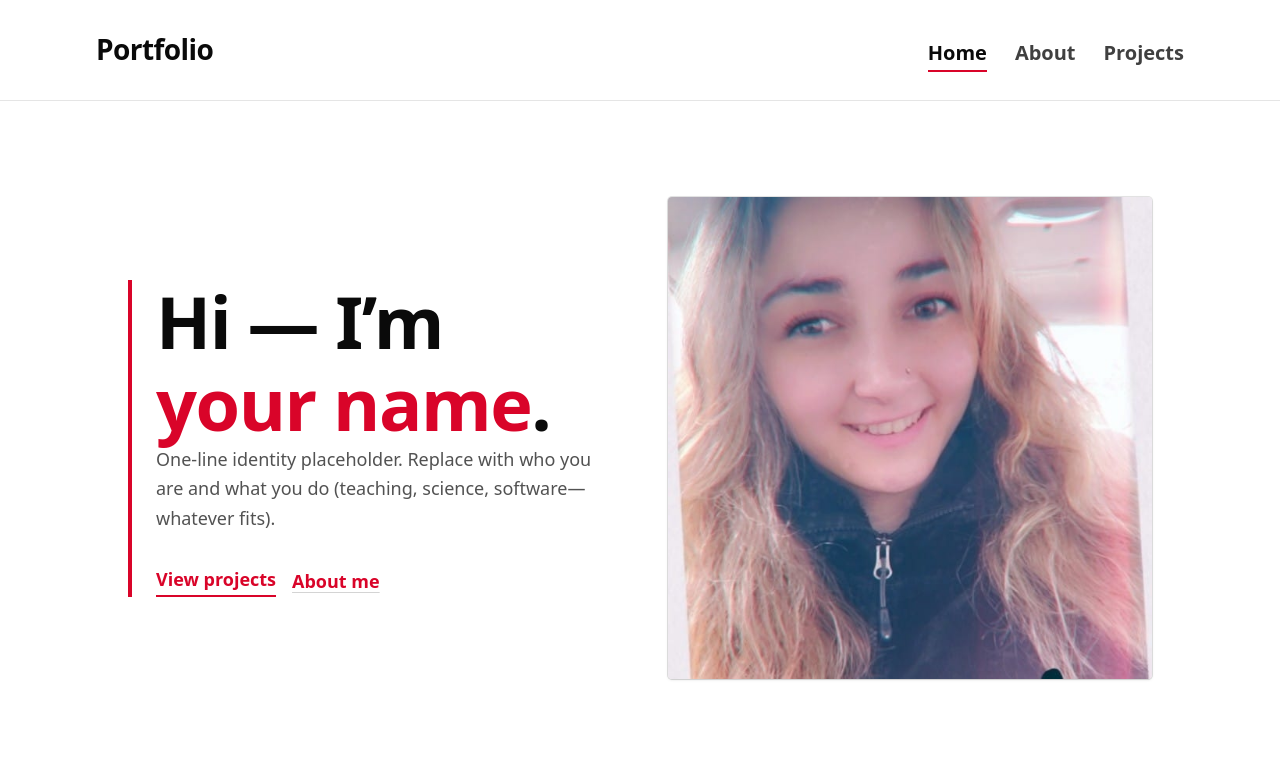
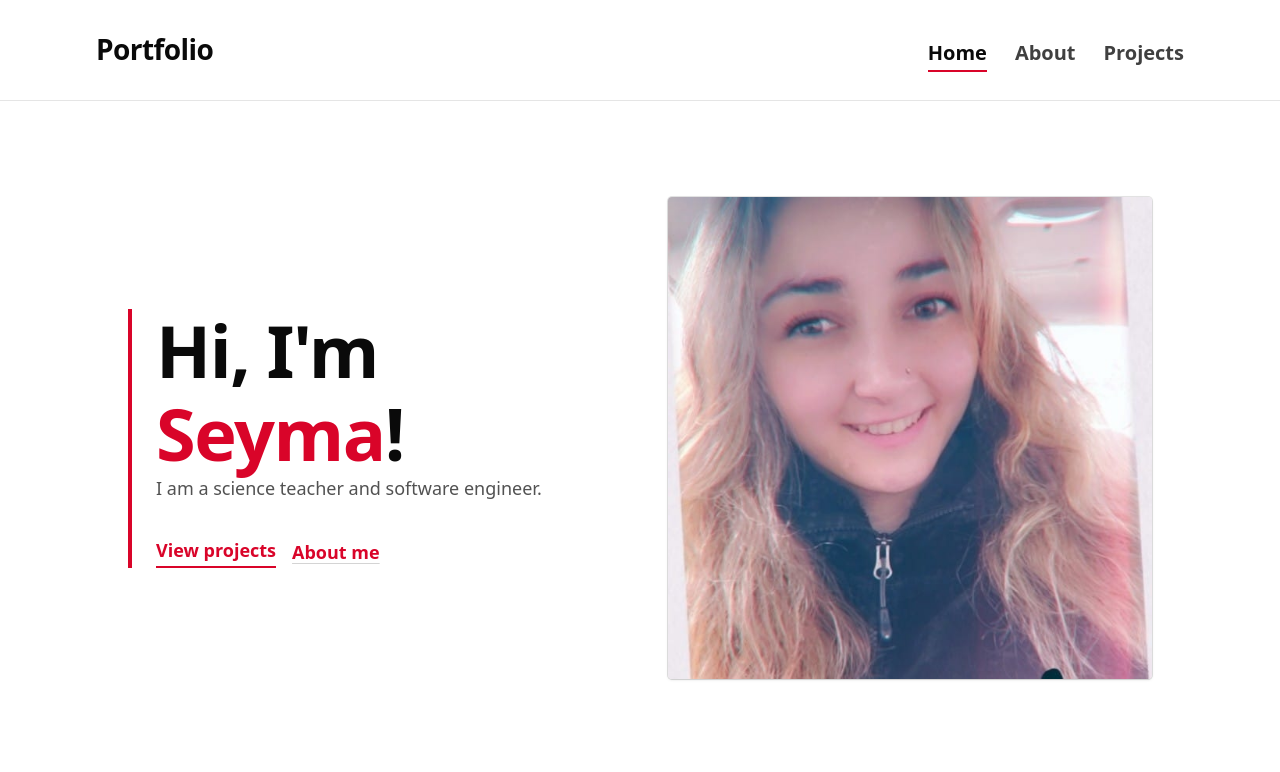
Before and after one commit to SeymaOA/vibe-portfolio-site, an Astro site in the folder web/: page / in a window 1280 px wide. Shown: the top 772 px of the page. Built offline with nearby package versions, Linux system fonts and the light colour scheme; Astro itself is replaced by a stand-in of ours; no server answers; a web font is replaced by a local one.

Commit message:
Update homepage intro

```diff
--- a/web/src/pages/index.astro
+++ b/web/src/pages/index.astro
@@ -46,11 +46,10 @@ const featured = [
               id="hero-heading"
               class="font-[family-name:var(--font-display)] text-4xl font-bold leading-tight tracking-tight text-neutral-950 sm:text-5xl lg:text-6xl"
             >
-              Hi — I’m <span class="text-[#d90429]">your name</span>.
+              Hi, I'm <span class="text-[#d90429]">Seyma</span>!
             </h1>
             <p class="mt-6 max-w-xl font-[family-name:var(--font-body)] text-lg leading-relaxed text-neutral-600">
-              One-line identity placeholder. Replace with who you are and what you do (teaching,
-              science, software—whatever fits).
+              I am a science teacher and software engineer.
             </p>
             <div class="mt-8 flex flex-wrap gap-4">
               <a
```
